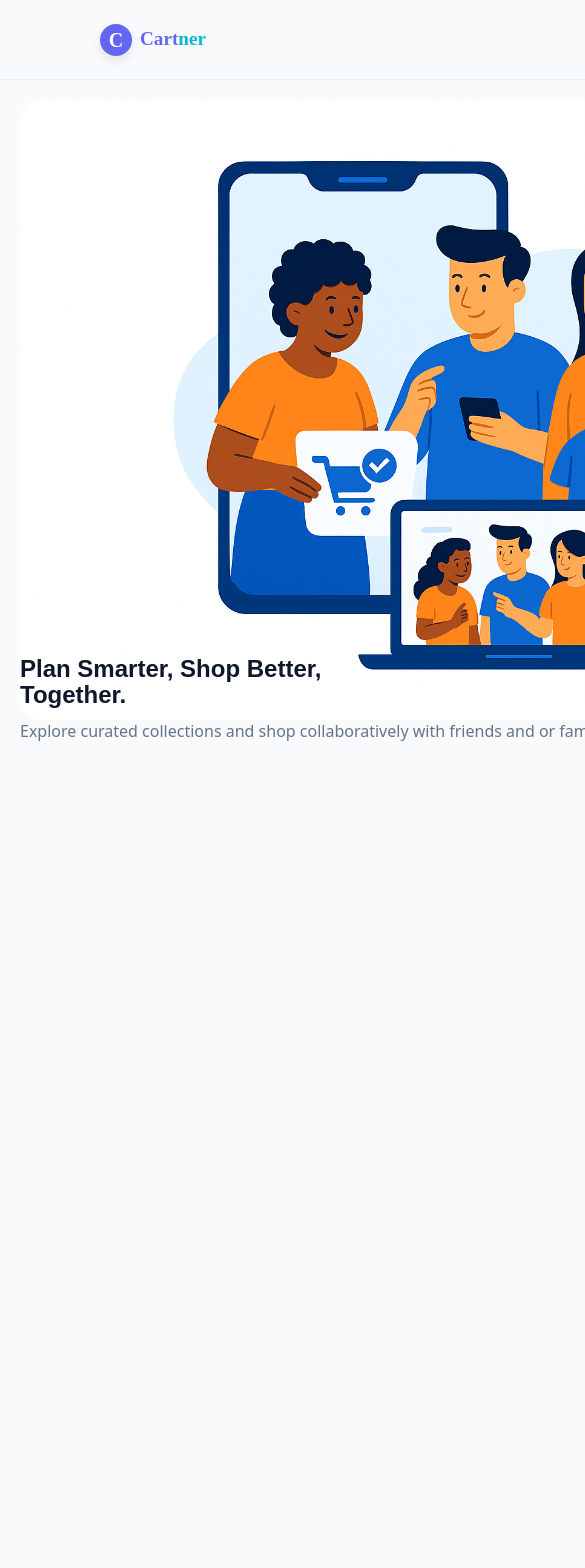
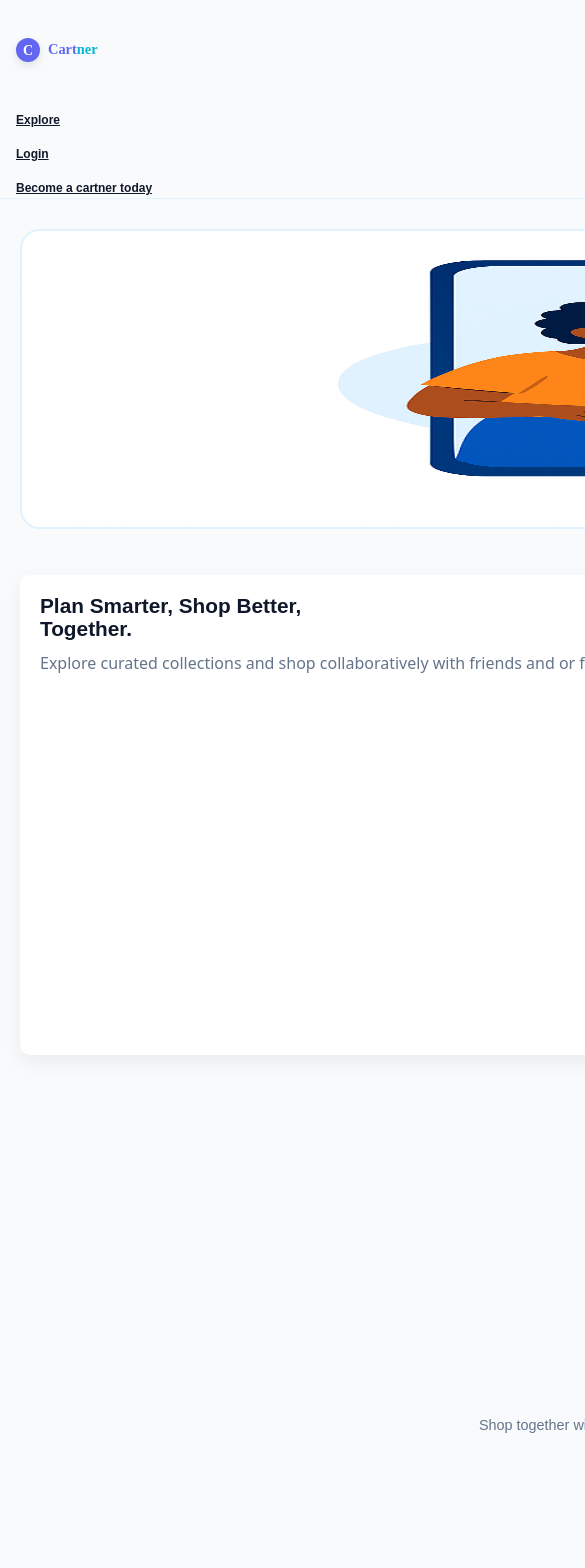
Before and after one commit to BMAsekunowo/Cartner, a React (Vite) app in the folder client/cartner/: page / in a window 390 px wide. Shown: the top 1568 px of the page, 585 px wide, since content can reach past the window. Built offline with nearby package versions, Linux system fonts and the light colour scheme; no server answers.

Commit message:
Landing Page Complete with slight change to Navbar resp -reqd

```diff
--- a/client/cartner/src/styles/EasierExperience.css
+++ b/client/cartner/src/styles/EasierExperience.css
@@ -62,3 +62,99 @@
   border-radius: 20px;
   object-fit: contain;
 }
+
+
+
+/* ===============================
+   Tablet View (1024px and below)
+   =============================== */
+   @media (max-width: 1024px) {
+    .easier-container {
+      flex-direction: column;
+      padding: 60px 60px;
+      gap: 40px;
+      text-align: center;
+    }
+
+    .easier-left,
+    .easier-right {
+      width: 100%;
+    }
+
+    .easier-heading {
+      font-size: 1.6em;
+    }
+
+    .easier-text {
+      font-size: 1rem;
+      margin-bottom: 20px;
+    }
+
+    .easier-list li {
+      justify-content: center;
+      font-size: 0.95rem;
+    }
+  }
+
+
+  /* ===============================
+     Mobile View (768px and below)
+     =============================== */
+  @media (max-width: 768px) {
+    .easier-container {
+      padding: 50px 30px;
+      gap: 30px;
+    }
+
+    .easier-heading {
+      font-size: 1.5em;
+    }
+
+    .easier-text {
+      font-size: 0.95rem;
+    }
+
+    .check-icon {
+      font-size: 1.1rem;
+      margin-right: 8px;
+    }
+
+    .easier-list li {
+      font-size: 0.9rem;
+    }
+
+    .easier-image {
+      max-height: 400px;
+    }
+  }
+
+
+  /* ===============================
+     Extra Small Devices (480px and below)
+     =============================== */
+  @media (max-width: 480px) {
+    .easier-container {
+      padding: 40px 20px;
+      gap: 24px;
+    }
+
+    .easier-heading {
+      font-size: 1.4em;
+    }
+
+    .easier-text {
+      font-size: 0.9rem;
+    }
+
+    .easier-list li {
+      font-size: 0.85rem;
+    }
+
+    .check-icon {
+      font-size: 1rem;
+    }
+
+    .easier-image {
+      max-height: 300px;
+    }
+  }
--- a/client/cartner/src/styles/Features.css
+++ b/client/cartner/src/styles/Features.css
@@ -61,3 +61,96 @@
   color: #64748B;
   text-align: center;
 }
+
+/* ===============================
+   Tablet View (1024px and below)
+   =============================== */
+   @media (max-width: 1024px) {
+    .features-allwrap {
+      padding: 80px 60px;
+    }
+
+    .features-container {
+      padding: 40px 0;
+      gap: 24px;
+    }
+
+    .feature-wrap {
+      max-width: 28%;
+    }
+
+    .feature-icon {
+      width: 160px;
+      height: 160px;
+    }
+
+    .features-header {
+      font-size: 1.5em;
+    }
+  }
+
+  /* ===============================
+     Mobile View (768px and below)
+     =============================== */
+  @media (max-width: 768px) {
+    .features-allwrap {
+      padding: 60px 30px;
+    }
+
+    .features-container {
+      flex-direction: column;
+      align-items: center;
+      height: auto;
+      gap: 40px;
+    }
+
+    .feature-wrap {
+      max-width: 100%;
+      height: auto;
+    }
+
+    .feature-icon {
+      width: 140px;
+      height: 140px;
+    }
+
+    .features-header {
+      font-size: 1.3em;
+      gap: 16px;
+    }
+
+    .feature-wrap h3 {
+      font-size: 1.1rem;
+    }
+
+    .feature-wrap p {
+      font-size: 0.95rem;
+    }
+  }
+
+  /* ===============================
+     Extra Small Devices (480px and below)
+     =============================== */
+  @media (max-width: 480px) {
+    .features-allwrap {
+      padding: 40px 16px;
+    }
+
+    .features-header {
+      font-size: 1.1em;
+      gap: 12px;
+    }
+
+    .feature-icon {
+      width: 120px;
+      height: 120px;
+    }
+
+    .feature-wrap h3 {
+      font-size: 1rem;
+    }
+
+    .feature-wrap p {
+      font-size: 0.9rem;
+    }
+  }
--- a/client/cartner/src/styles/Footer.css
+++ b/client/cartner/src/styles/Footer.css
@@ -22,7 +22,7 @@
   }
 
   .footer-logo h3 {
-    font-family: 'Sora', serif;
+    font-family: 'Sora', sans-serif;
     font-size: 1.5rem;
     font-weight: 600;
     color: #6366F1;
@@ -36,7 +36,7 @@
   }
 
   .footer-div span {
-    font-family: 'Cinzel', serif;
+    font-family: 'Sora', sans-serif;
     margin-bottom: 10px;;
     font-size: 1rem;
     font-weight: 600;
@@ -62,6 +62,97 @@
     justify-content: center;
     align-items: center;
     margin-top: 30px;
+    font-family: 'Sora', sans-serif;
     font-size: 0.95rem;
     color: #94a3b8;
   }
+
+
+
+  /* ===============================
+   Responsive: Tablet (1024px and below)
+   =============================== */
+@media (max-width: 1024px) {
+  .footer-container {
+    padding: 50px 60px 30px 60px;
+  }
+
+  .footer-logo h3 {
+    font-size: 1.3rem;
+  }
+
+  .footer-div {
+    width: 25%;
+  }
+
+  .footer-div span {
+    font-size: 0.95rem;
+  }
+
+  .navlinks, .support-links, .social-links {
+    font-size: 0.9rem;
+  }
+}
+
+/* ===============================
+   Responsive: Mobile (768px and below)
+   =============================== */
+@media (max-width: 768px) {
+  .footer-section {
+    flex-direction: column;
+    gap: 40px;
+    align-items: flex-start;
+    padding-bottom: 30px;
+  }
+
+  .footer-container {
+    padding: 40px 30px 20px 30px;
+  }
+
+  .footer-logo {
+    width: 100%;
+    margin-bottom: 10px;
+  }
+
+  .footer-div {
+    width: 100%;
+  }
+
+  .footer-div span {
+    font-size: 1rem;
+  }
+
+  .navlinks, .support-links, .social-links {
+    font-size: 0.9rem;
+  }
+
+  .footer-bottom {
+    font-size: 0.85rem;
+    text-align: center;
+  }
+}
+
+/* ===============================
+   Responsive: Extra Small Devices (480px and below)
+   =============================== */
+@media (max-width: 480px) {
+  .footer-container {
+    padding: 30px 20px 20px 20px;
+  }
+
+  .footer-logo h3 {
+    font-size: 1.1rem;
+  }
+
+  .footer-div span {
+    font-size: 0.95rem;
+  }
+
+  .navlinks, .support-links, .social-links {
+    font-size: 0.85rem;
+  }
+
+  .footer-bottom {
+    font-size: 0.8rem;
+  }
+}
--- a/client/cartner/src/styles/HeroSection.css
+++ b/client/cartner/src/styles/HeroSection.css
@@ -144,62 +144,104 @@
   border: 2px solid #E0F2FE;
 }
 
-@media (max-width: 600px) {
+
+
+/* ===============================
+   Responsive: Tablet (1024px and below)
+   =============================== */
+   @media (max-width: 1024px) {
     .hero-section {
-    display: flex;
-    padding: 20px;
       flex-direction: column-reverse;
-    align-items: normal;
-    background: #F9FAFB;
-    width: 100%;
+      padding: 60px 60px;
       height: auto;
-    position: relative;
-    gap: 20px;
     }
 
     .session-card {
-    background: transparent;
-    border-radius: 10px;
-    padding: 20px 0;
       width: 100%;
-    height: 82%;
-    margin: 11% 0;
-    box-shadow: 0 0px 0px rgba(0, 0, 0, 0);
-    z-index: 2;
+      height: auto;
+      margin: 40px 0;
     }
 
-  .session-form {
-    background: transparent;
-    border-radius: 20px;
+    .hero-image {
+      position: static;
+      margin: 0 auto;
       width: 100%;
-    margin: auto;
-    display: flex;
-    flex-direction: column;
-    gap: 10px;
+    }
+
+    .hero-image img {
+      max-height: 500px;
+      width: 100%;
+    }
+
+    .form-group2 {
+      width: 48%;
+    }
+  }
+
+  /* ===============================
+     Responsive: Mobile (768px and below)
+     =============================== */
+  @media (max-width: 768px) {
+    .hero-section {
+      padding: 40px 30px;
+      height: auto;
     }
 
     .session-card h1 {
       font-size: 1.5rem;
     }
 
-  .session-card p {
-    margin-bottom: 20px;
-    color: #64748B;
-  }
-
-  .hero-image {
-    position: relative;
-    width: 100%;
-    height: 200px;
-    border-radius: 50px;
-    z-index: 1;
-    margin-left: 0;
+    .session-card {
+      padding: 20px;
     }
 
     .hero-image img {
-    max-width: 100%;
-    max-height: 620px;
-    border-radius: 20px;
-    border: 0;
+      max-height: 400px;
+    }
+
+    .little {
+      flex-direction: column;
+      gap: 10px;
+    }
+
+    .form-group2 {
+      width: 100%;
+    }
+
+    .submit-btn {
+      font-size: 0.95rem;
+      padding: 14px;
     }
   }
+
+  /* ===============================
+     Responsive: Extra Small Devices (480px and below)
+     =============================== */
+  @media (max-width: 480px) {
+    .hero-section {
+      padding: 30px 20px;
+    }
+
+    .session-card h1 {
+      font-size: 1.3rem;
+    }
+
+    .form-group label,
+    .form-group2 label {
+      font-size: 0.8rem;
+    }
+
+    .form-input,
+    .form-input2 {
+      font-size: 0.9rem;
+    }
+
+    .submit-btn {
+      font-size: 0.9rem;
+      padding: 12px;
+    }
+
+    .hero-image img {
+      max-height: 300px;
+    }
+  }
--- a/client/cartner/src/styles/Navbar.css
+++ b/client/cartner/src/styles/Navbar.css
@@ -92,3 +92,89 @@ nav {
     font-weight: bold;
     font-size: 14px;
 }
+
+
+/* ===============================
+   Responsive: Tablet and Down
+   =============================== */
+   @media (max-width: 1024px) {
+    nav {
+      padding: 0 60px;
+    }
+
+    .logo-text {
+      font-size: 1rem;
+    }
+
+    .nav-container ul {
+      gap: 16px;
+    }
+
+    .logo-icon {
+      width: 28px;
+      height: 28px;
+      font-size: 16px;
+    }
+  }
+
+  /* ===============================
+     Responsive: Mobile
+     =============================== */
+  @media (max-width: 768px) {
+    nav {
+      padding: 0 30px;
+      height: auto;
+      flex-direction: column;
+      align-items: flex-start;
+    }
+
+    .nav-container {
+      flex-direction: column;
+      align-items: flex-start;
+      width: 100%;
+      gap: 16px;
+      padding-top: 10px;
+    }
+
+    .nav-container ul {
+      flex-direction: column;
+      align-items: flex-start;
+      width: 100%;
+      gap: 12px;
+    }
+
+    .linkto {
+      font-size: 13px;
+    }
+
+    .logo-text {
+      font-size: 1rem;
+    }
+  }
+
+  /* ===============================
+     Responsive: Extra Small Devices
+     =============================== */
+  @media (max-width: 480px) {
+    nav {
+      padding: 0 16px;
+    }
+
+    .logo-icon {
+      width: 24px;
+      height: 24px;
+      font-size: 14px;
+    }
+
+    .logo-text {
+      font-size: 0.9rem;
+    }
+
+    .nav-container ul {
+      gap: 10px;
+    }
+
+    .linkto {
+      font-size: 12px;
+    }
+  }
--- a/client/cartner/src/styles/testimonials.css
+++ b/client/cartner/src/styles/testimonials.css
@@ -105,3 +105,131 @@
   font-size: 0.9rem;
   color: #6b7280;
 }
+
+
+
+/* ===============================
+   Tablet View (1024px and below)
+   =============================== */
+   @media (max-width: 1024px) {
+    .testimonial-section {
+      padding: 80px 60px;
+    }
+
+    .testimonial-heading {
+      font-size: 1.75rem;
+    }
+
+    .testimonial-scroll {
+      gap: 20px;
+      padding-bottom: 12px;
+    }
+
+    .testimonial-card {
+      width: 250px;
+      padding: 26px 20px;
+    }
+
+    .testimonial-quote {
+      font-size: 0.95rem;
+    }
+
+    .testimonial-quote span {
+      font-size: 1.75rem;
+    }
+  }
+
+
+  /* ===============================
+     Mobile View (768px and below)
+     =============================== */
+  @media (max-width: 768px) {
+    .testimonial-section {
+      padding: 60px 30px;
+    }
+
+    .testimonial-heading {
+      font-size: 1.5rem;
+      margin-bottom: 30px;
+    }
+
+    .testimonial-scroll-wrapper {
+      padding: 16px 0;
+    }
+
+    .testimonial-scroll-btn {
+      font-size: 1.25rem;
+      padding: 8px;
+    }
+
+    .testimonial-card {
+      width: 220px;
+      padding: 22px 18px;
+    }
+
+    .testimonial-avatar {
+      width: 56px;
+      height: 56px;
+      margin-bottom: 12px;
+    }
+
+    .testimonial-quote {
+      font-size: 0.9rem;
+    }
+
+    .testimonial-quote span {
+      font-size: 1.5rem;
+    }
+
+    .testimonial-name {
+      font-size: 0.95rem;
+    }
+
+    .testimonial-title {
+      font-size: 0.85rem;
+    }
+  }
+
+
+  /* ===============================
+     Extra Small Devices (480px and below)
+     =============================== */
+  @media (max-width: 480px) {
+    .testimonial-section {
+      padding: 40px 16px;
+    }
+
+    .testimonial-heading {
+      font-size: 1.3rem;
+    }
+
+    .testimonial-scroll {
+      gap: 16px;
+    }
+
+    .testimonial-card {
+      width: 200px;
+      padding: 20px 16px;
+    }
+
+    .testimonial-avatar {
+      width: 50px;
+      height: 50px;
+    }
+
+    .testimonial-quote {
+      font-size: 0.85rem;
+    }
+
+    .testimonial-quote span {
+      font-size: 1.3rem;
+    }
+
+    .testimonial-name {
+      font-size: 0.9rem;
+    }
+
+    .testimonial-title {
+      font-size: 0.8rem;
+    }
+  }
```
Lines whose indentation alone changed are shown as unchanged.
